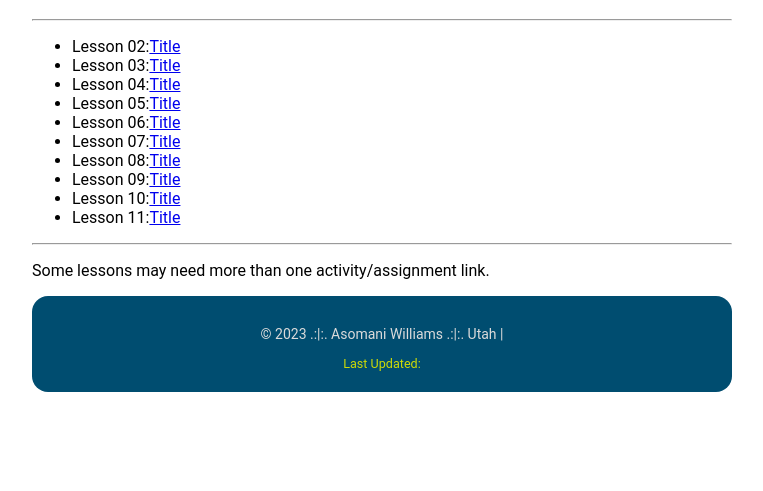
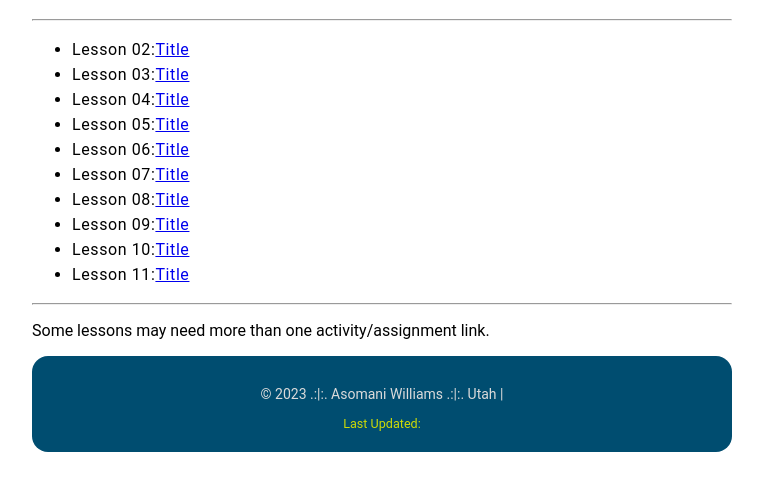
Before and after one commit to KOFIWILLIAMS/wdd230, a plain HTML site: page index.html in a window 1280 px wide. Shown: the part 237-728 px from the top of the page, without its empty margins (258-1021 px from the left). Drawn offline with Linux system fonts and the light colour scheme.

Commit message:
week one

```diff
--- a/styles/styles.css
+++ b/styles/styles.css
@@ -10,6 +10,10 @@ body{
     width: 700px;
 }
 
+li {
+    letter-spacing: .6px;
+    line-height: 25px;
+}
 
 
 header{
```
